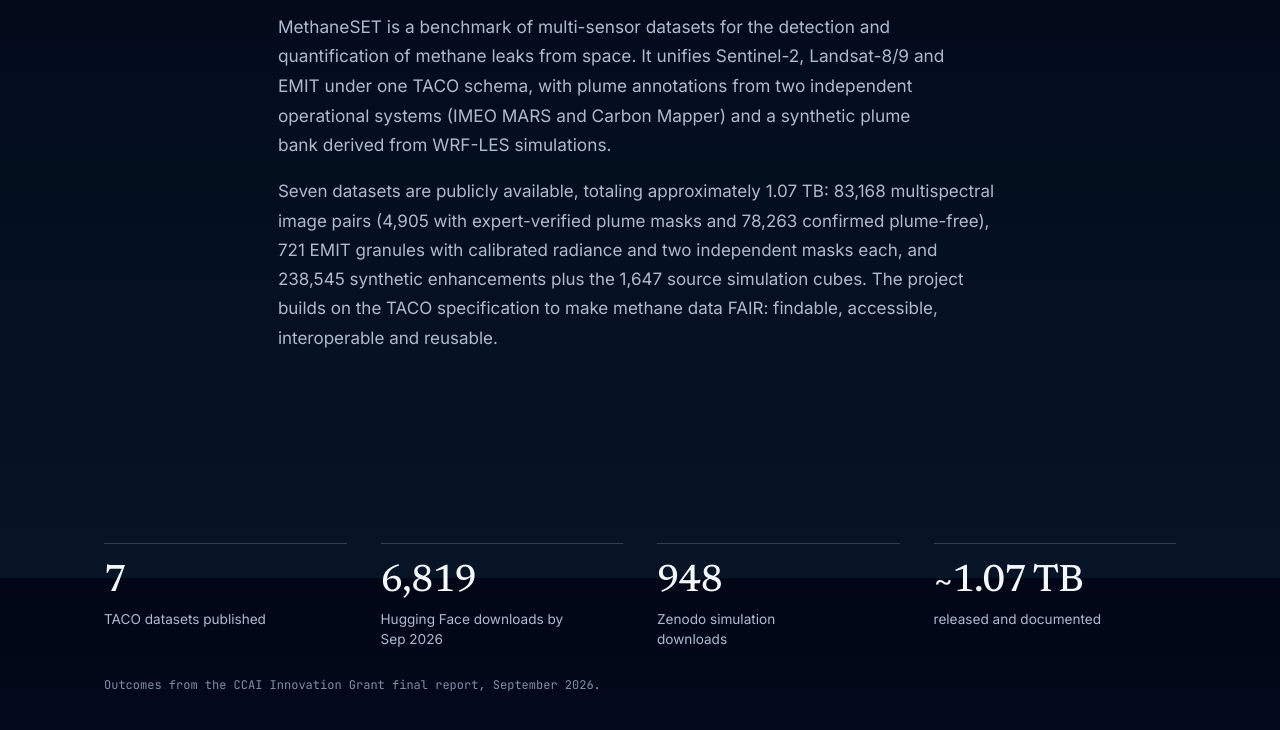
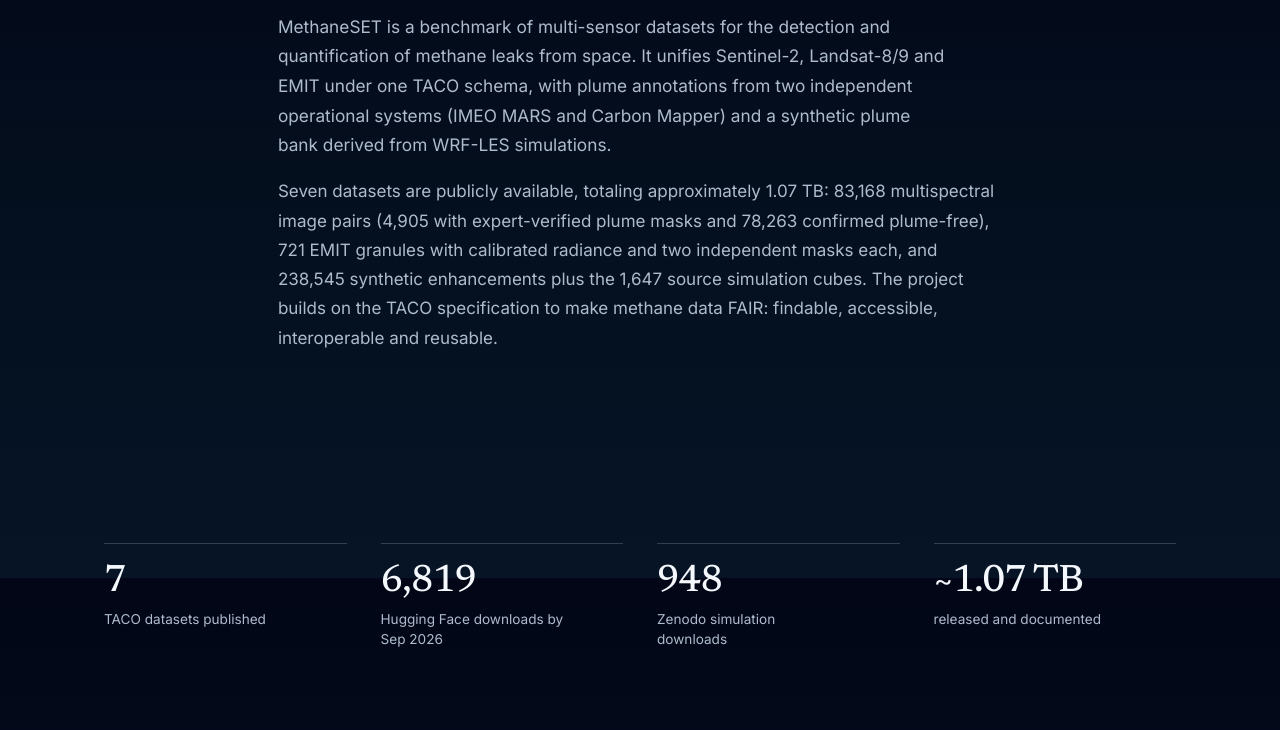
Before and after one commit to IPL-UV/taco-methaneset, an Astro site: page /taco-methaneset/project in a window 1280 px wide. Shown: the part 222-952 px from the top of the page. Built offline with nearby package versions, Linux system fonts and the light colour scheme; Astro itself is replaced by a stand-in of ours.

Commit message:
Remove the outcomes source note from the Project page

```diff
--- a/src/pages/project.astro
+++ b/src/pages/project.astro
@@ -66,9 +66,6 @@
           ))
         }
       </div>
-      <span class="src">
-        Outcomes from the CCAI Innovation Grant final report, September 2026.
-      </span>
     </div>
   </section>
 
```
